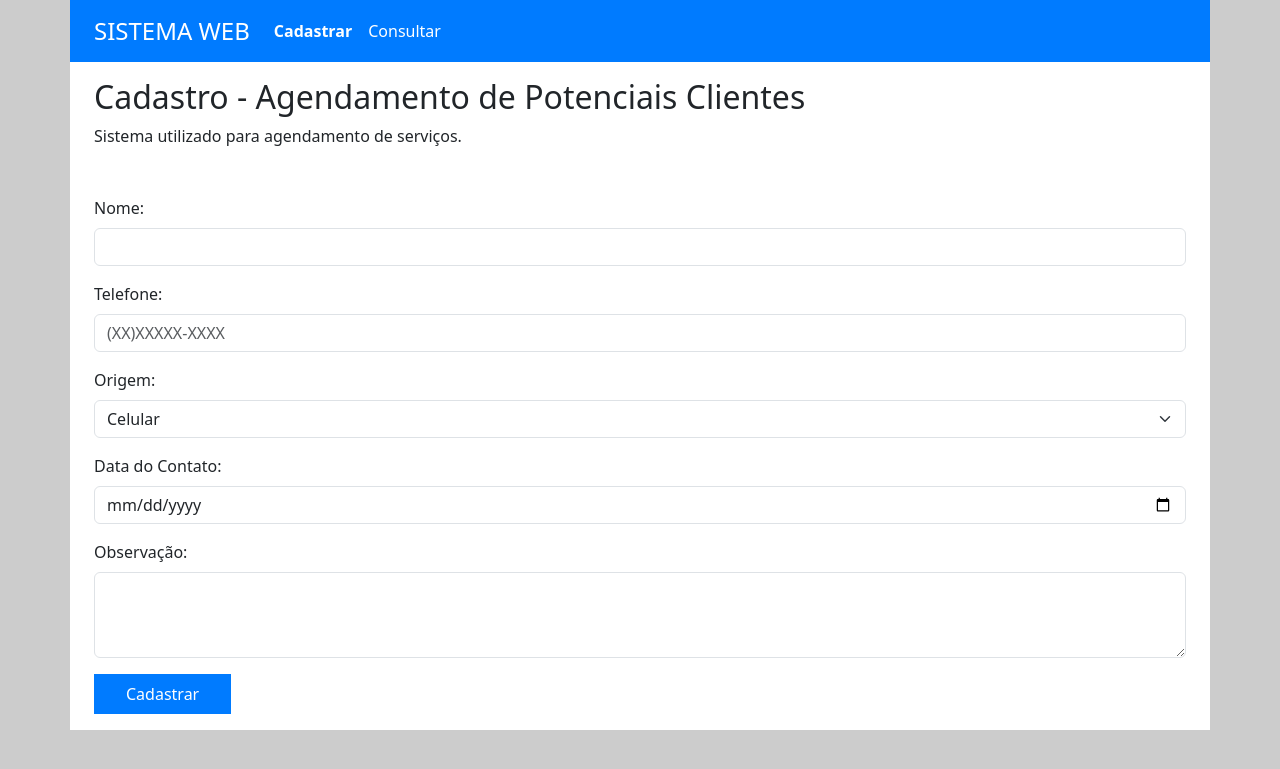
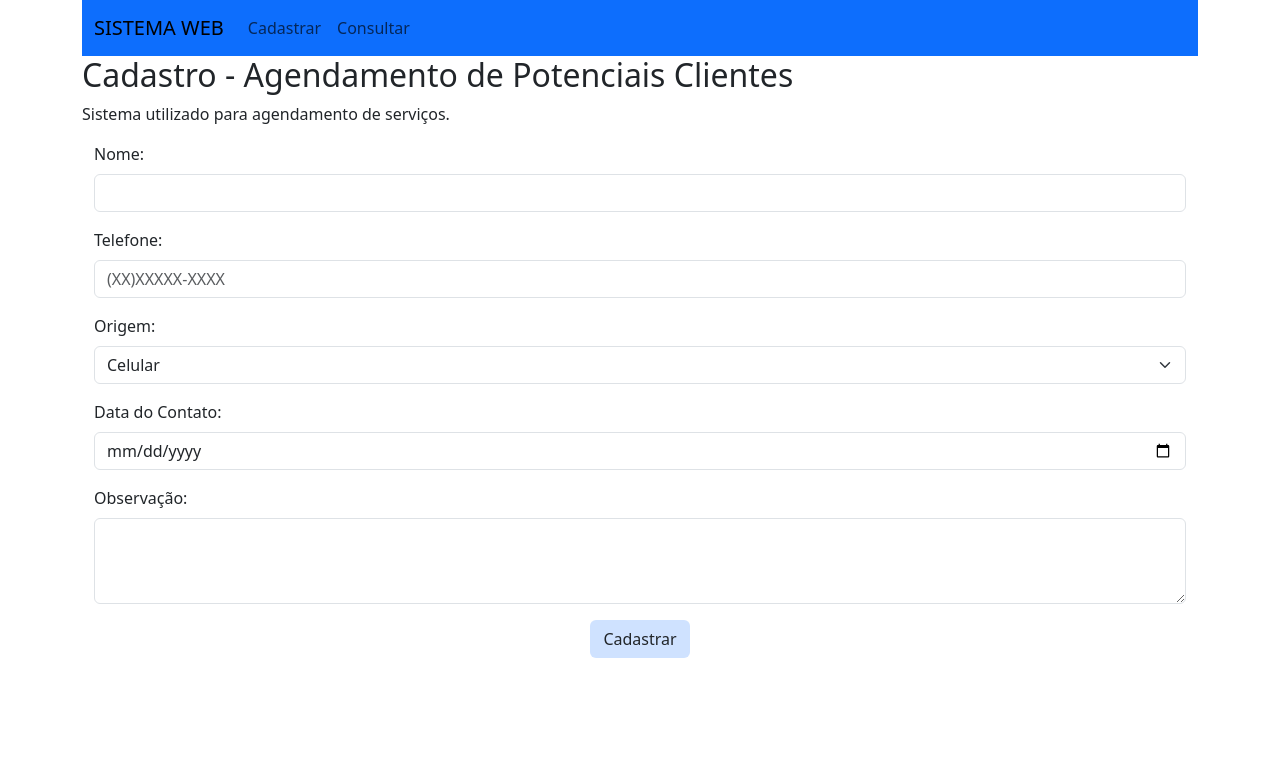
Before and after one commit to nickolss/Formulario-com-bd, a PHP site: page / in a window 1280 px wide. Shown: the top 769 px of the page. Run offline with PHP 8.4, Linux system fonts and the light colour scheme.

Commit message:
Removido css

```diff
--- a/assets/css/style.css
+++ /dev/null
@@ -1,41 +0,0 @@
-:root{
-    --fundo: #cccccc;
-    --azul: #007bff;
-}
-
-body{
-    background-color: var(--fundo);
-}
-
-div.container{
-    background-color: #fff;
-}
-
-div.cabecalho{
-    background-color: var(--azul);
-}
-
-.cabecalho__titulo{
-    font-size: 1.5rem;
-    color: #fff;
-}
-
-.cabecalho__menu{
-    color: #fff;
-}
-
-.ativo{
-    font-weight: 600;
-    color: #fff;
-}
-
-.descricao, .formulario{
-    padding: 1rem 1.5rem;
-}
-
-.formulario__enviar{
-    background-color: var(--azul);
-    color: #fff;
-    border: none;
-    padding: 0.5rem 2rem;
-}
--- a/consulta.php
+++ b/consulta.php
@@ -8,14 +8,13 @@
     <title>Formulário</title>
     <link href="https://cdn.jsdelivr.net/npm/bootstrap@5.3.0-alpha1/dist/css/bootstrap.min.css" rel="stylesheet" integrity="sha384-GLhlTQ8iRABdZLl6O3oVMWSktQOp6b7In1Zl3/Jr59b6EGGoI1aFkw7cmDA6j6gD" crossorigin="anonymous">
     <script src="https://cdn.jsdelivr.net/npm/bootstrap@5.3.0-alpha1/dist/js/bootstrap.bundle.min.js" integrity="sha384-w76AqPfDkMBDXo30jS1Sgez6pr3x5MlQ1ZAGC+nuZB+EYdgRZgiwxhTBTkF7CXvN" crossorigin="anonymous"></script>
-    <link rel="stylesheet" href="assets/css/style.css">
 </head>
 
 <body>
     <div class="container">
         <div class="row">
             <div class="col cabecalho">
-                <nav class="navbar navbar-expand-lg">
+                <nav class="navbar navbar-expand-lg bg-primary">
                     <div class="container-fluid">
                         <a class="navbar-brand cabecalho__titulo" href="index.php">SISTEMA WEB</a>
                         <button class="navbar-toggler" type="button" data-bs-toggle="collapse" data-bs-target="#navbarNav" aria-controls="navbarNav" aria-expanded="false" aria-label="Toggle navigation">
@@ -43,7 +42,7 @@
         </div>
 
         <div class="row">
-            <div class="col">
+            <div class="table-responsive">
 
                 <table class="table">
                     <thead>
--- a/index.php
+++ b/index.php
@@ -12,14 +12,13 @@
     <title>Formulário</title>
     <link href="https://cdn.jsdelivr.net/npm/bootstrap@5.3.0-alpha1/dist/css/bootstrap.min.css" rel="stylesheet" integrity="sha384-GLhlTQ8iRABdZLl6O3oVMWSktQOp6b7In1Zl3/Jr59b6EGGoI1aFkw7cmDA6j6gD" crossorigin="anonymous">
     <script src="https://cdn.jsdelivr.net/npm/bootstrap@5.3.0-alpha1/dist/js/bootstrap.bundle.min.js" integrity="sha384-w76AqPfDkMBDXo30jS1Sgez6pr3x5MlQ1ZAGC+nuZB+EYdgRZgiwxhTBTkF7CXvN" crossorigin="anonymous"></script>
-    <link rel="stylesheet" href="assets/css/style.css">
 </head>
 
 <body>
     <div class="container">
         <div class="row">
             <div class="col cabecalho">
-                <nav class="navbar navbar-expand-lg">
+                <nav class="navbar navbar-expand-lg bg-primary">
                     <div class="container-fluid">
                         <a class="navbar-brand cabecalho__titulo" href="index.php">SISTEMA WEB</a>
                         <button class="navbar-toggler" type="button" data-bs-toggle="collapse" data-bs-target="#navbarNav" aria-controls="navbarNav" aria-expanded="false" aria-label="Toggle navigation">
@@ -46,9 +45,8 @@
                 <p class="descricao__texto">Sistema utilizado para agendamento de serviços.</p>
             </div>
         </div>
-        <div class="row">
-            <div class="col formulario">
-                    <form action="cadastrar.php" method="POST">
+        <div class="container">
+            <form action="cadastrar.php" method="POST" class="col">
                 <div class="mb-3">
                     <label for="nome" class="form-label">Nome:</label>
                     <input type="text" class="form-control" id="nome" name="nome" required>
@@ -78,9 +76,11 @@
                     <textarea class="form-control" id="observacao" rows="3" name="observacao"></textarea>
                 </div>
 
-                        <input type="submit" value="Cadastrar" name="cadastrar" id="cadastrar" class="formulario__enviar">
+                <div class="d-flex justify-content-center">
+                    <input type="submit" value="Cadastrar" name="cadastrar" id="cadastrar" class="btn bg-primary-subtle">
+                </div>
             </form>
-            </div>
+
         </div>
     </div>
 </body>
```
Also changed, not shown: assets/css/reset.css (deleted, +0 -48 lines), editarPage.php (+4 -3 lines), assets/css/consulta.css (deleted). Lines whose indentation alone changed are shown as unchanged.
